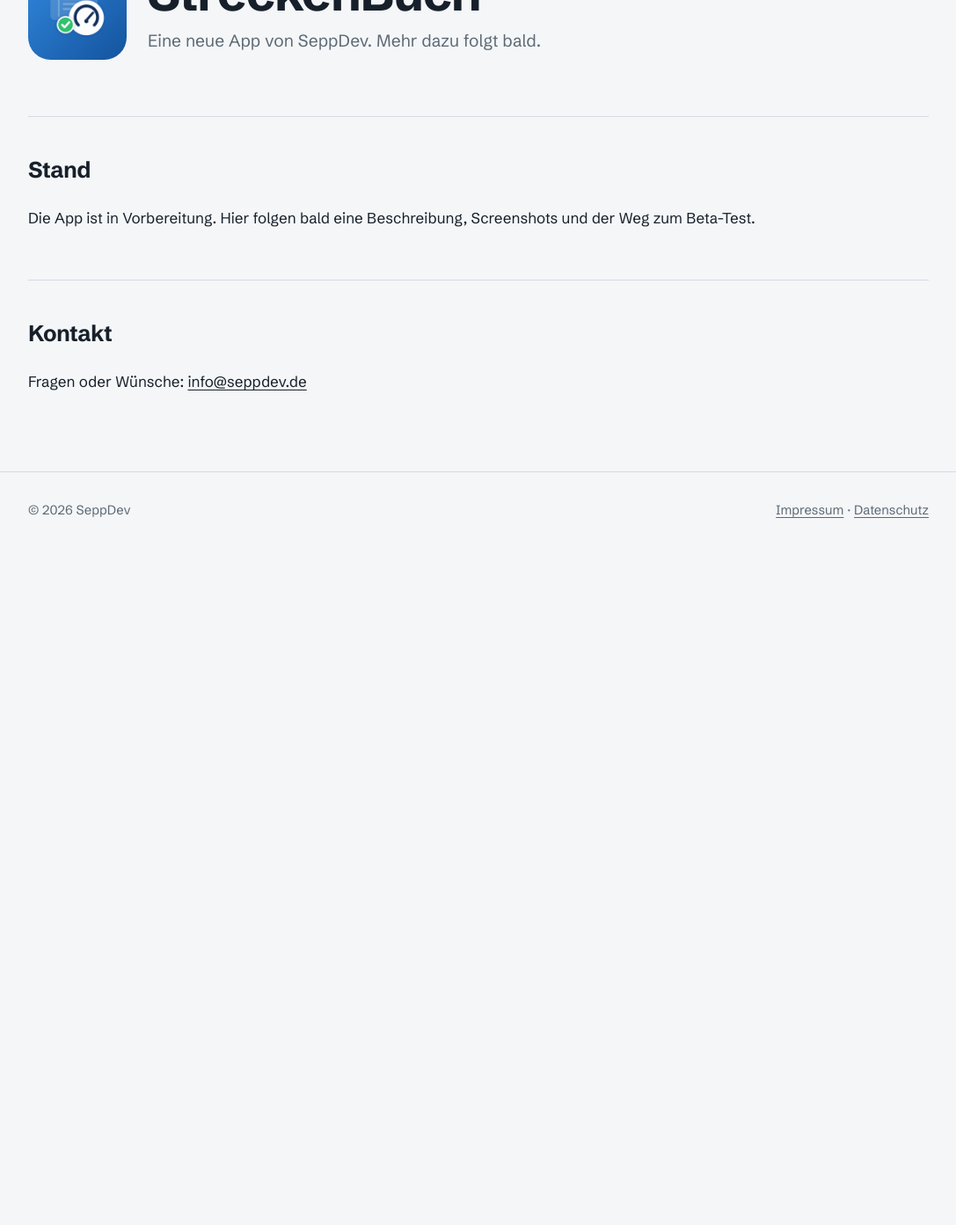
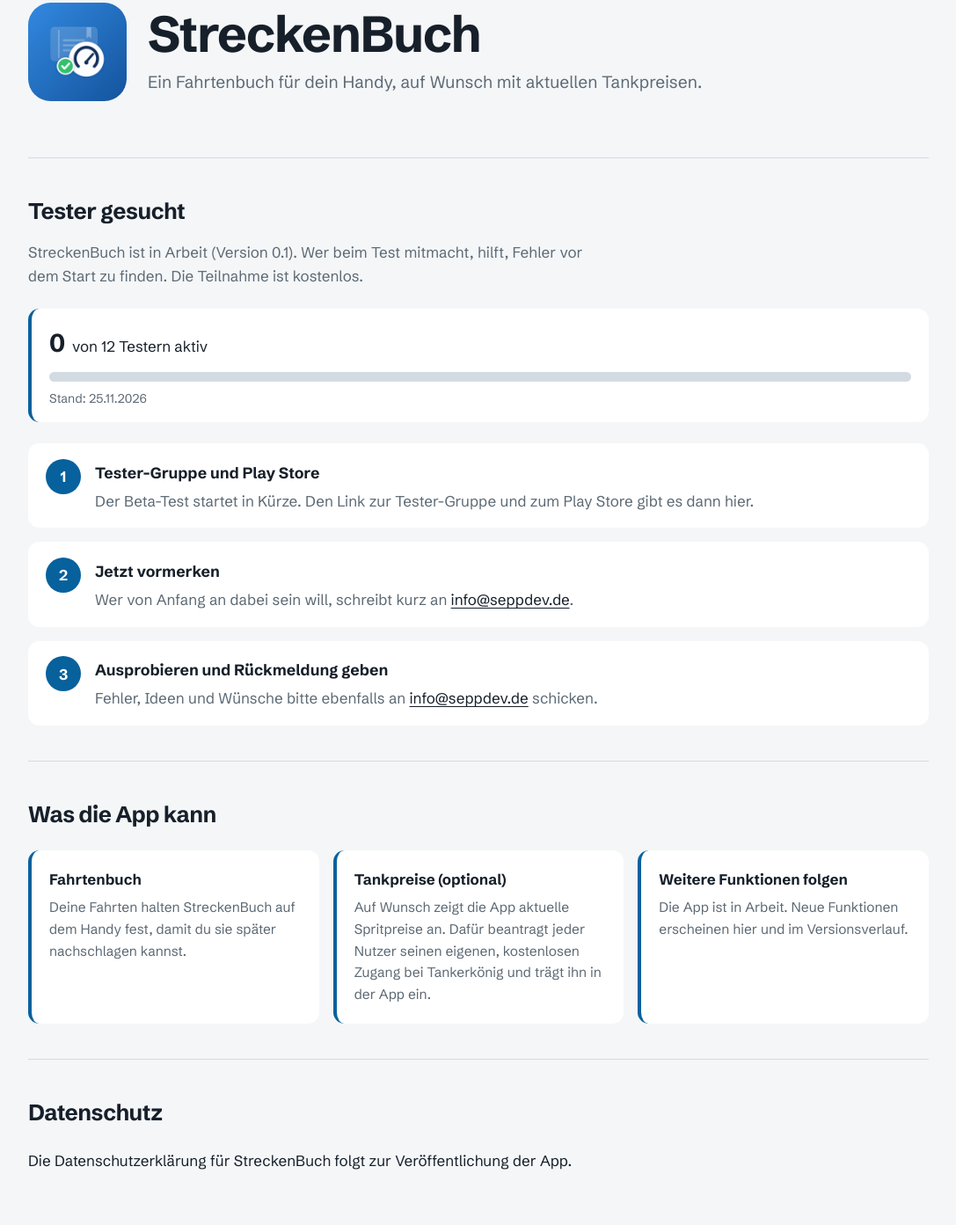
Before and after one commit to SeppelNet/seppdev, a plain HTML site: page streckenbuch/index.html in a window 1280 px wide. Shown: the part 181-1574 px from the top of the page at 88% size, without its empty margins (96-1183 px from the left). Before the commit the page ends 806 px from the top, so only its background shows below. Drawn offline with Linux system fonts and the light colour scheme.

Commit message:
StreckenBuch: Seite mit Testerzähler und Versionsverlauf wie Einsatzbuch
Co-Authored-By: Claude Sonnet 5.5 <noreply@anthropic.com>
Claude-Session: https://claude.ai/code/session_01E1K343hC54woJrBqTKYrLa

```diff
--- a/streckenbuch/index.html
+++ b/streckenbuch/index.html
@@ -3,8 +3,8 @@
 <head>
   <meta charset="utf-8">
   <meta name="viewport" content="width=device-width, initial-scale=1">
-  <title>StreckenBuch – SeppDev</title>
-  <meta name="description" content="StreckenBuch: Neue Android-App von SeppDev. In Vorbereitung.">
+  <title>StreckenBuch – Beta-Test – SeppDev</title>
+  <meta name="description" content="StreckenBuch: Fahrtenbuch-App für Android, optional mit Tankpreisen. In Arbeit, Tester gesucht.">
   <link rel="preconnect" href="https://fonts.googleapis.com">
   <link rel="preconnect" href="https://fonts.gstatic.com" crossorigin>
   <link href="https://fonts.googleapis.com/css2?family=Schibsted+Grotesk:wght@400;600;700&display=swap" rel="stylesheet">
@@ -13,9 +13,17 @@
 </head>
 <body>
 
+<div class="beta-bar">
+  <div class="wrap">
+    <span><strong>In Arbeit:</strong> StreckenBuch ist noch in Entwicklung.</span>
+    <a href="#testen">Als Tester vormerken</a>
+  </div>
+</div>
+
 <header class="wrap site-head">
   <a class="brand" href="../">SeppDev</a>
   <nav class="site-nav" aria-label="Hauptmenü">
+    <a href="versionen.html">Versionen</a>
     <a href="../einsatzbuch/">Einsatzbuch</a>
     <a href="../#kontakt">Kontakt</a>
     <a href="../einstellungen.html">Einstellungen</a>
@@ -23,23 +31,68 @@
 </header>
 
 <main class="wrap">
+
   <div class="app-head">
     <img class="app-icon" src="icon.png" width="112" height="112" alt="StreckenBuch-Icon">
     <div>
       <h1>StreckenBuch</h1>
-      <p class="lede">Eine neue App von SeppDev. Mehr dazu folgt bald.</p>
+      <p class="lede">Ein Fahrtenbuch für dein Handy, auf Wunsch mit aktuellen Tankpreisen.</p>
     </div>
   </div>
 
-  <section>
-    <h2>Stand</h2>
-    <p>Die App ist in Vorbereitung. Hier folgen bald eine Beschreibung, Screenshots und der Weg zum Beta-Test.</p>
+  <section id="testen" aria-labelledby="testen-titel">
+    <h2 id="testen-titel">Tester gesucht</h2>
+    <p class="section-lede">StreckenBuch ist in Arbeit (Version 0.1). Wer beim Test mitmacht, hilft, Fehler vor dem Start zu finden. Die Teilnahme ist kostenlos.</p>
+    <div id="testers" class="tester-count" hidden>
+      <p class="tester-line"><strong id="testers-num"></strong> <span id="testers-text"></span></p>
+      <div class="bar" role="progressbar" aria-valuemin="0" aria-valuenow="0" aria-valuemax="0" aria-label="Aktive Tester"><span id="testers-fill"></span></div>
+      <p class="tester-stand" id="testers-stand"></p>
+    </div>
+    <ol class="steps">
+      <li>
+        <div>
+          <h3>Tester-Gruppe und Play Store</h3>
+          <p>Der Beta-Test startet in Kürze. Den Link zur Tester-Gruppe und zum Play Store gibt es dann hier.</p>
+        </div>
+      </li>
+      <li>
+        <div>
+          <h3>Jetzt vormerken</h3>
+          <p>Wer von Anfang an dabei sein will, schreibt kurz an <a href="mailto:info@seppdev.de">info@seppdev.de</a>.</p>
+        </div>
+      </li>
+      <li>
+        <div>
+          <h3>Ausprobieren und Rückmeldung geben</h3>
+          <p>Fehler, Ideen und Wünsche bitte ebenfalls an <a href="mailto:info@seppdev.de">info@seppdev.de</a> schicken.</p>
+        </div>
+      </li>
+    </ol>
   </section>
 
-  <section id="kontakt">
-    <h2>Kontakt</h2>
-    <p>Fragen oder Wünsche: <a href="mailto:info@seppdev.de">info@seppdev.de</a></p>
+  <section aria-labelledby="funktionen-titel">
+    <h2 id="funktionen-titel">Was die App kann</h2>
+    <div class="feature-grid">
+      <article class="feature">
+        <h3>Fahrtenbuch</h3>
+        <p>Deine Fahrten halten StreckenBuch auf dem Handy fest, damit du sie später nachschlagen kannst.</p>
+      </article>
+      <article class="feature">
+        <h3>Tankpreise (optional)</h3>
+        <p>Auf Wunsch zeigt die App aktuelle Spritpreise an. Dafür beantragt jeder Nutzer seinen eigenen, kostenlosen Zugang bei Tankerkönig und trägt ihn in der App ein.</p>
+      </article>
+      <article class="feature">
+        <h3>Weitere Funktionen folgen</h3>
+        <p>Die App ist in Arbeit. Neue Funktionen erscheinen hier und im Versionsverlauf.</p>
+      </article>
+    </div>
   </section>
+
+  <section aria-labelledby="daten-titel">
+    <h2 id="daten-titel">Datenschutz</h2>
+    <p>Die Datenschutzerklärung für StreckenBuch folgt zur Veröffentlichung der App.</p>
+  </section>
+
 </main>
 
 <footer class="site-foot">
@@ -49,5 +102,30 @@
   </div>
 </footer>
 
+<script>
+(function () {
+  var box = document.getElementById('testers');
+  if (!box || !window.fetch) return;
+  fetch('testers.json', { cache: 'no-cache' }).then(function (r) { return r.json(); }).then(function (d) {
+    var a = d.aktiv, z = d.ziel;
+    if (typeof a !== 'number' || a < 0) return;
+    document.getElementById('testers-num').textContent = a;
+    var done = typeof z === 'number' && z > 0 && a >= z;
+    document.getElementById('testers-text').textContent = !z ? (a === 1 ? 'aktiver Tester' : 'aktive Tester')
+      : done ? 'aktive Tester. Das Ziel von ' + z + ' ist erreicht, danke! Weitere sind willkommen.'
+      : 'von ' + z + ' Testern aktiv';
+    var bar = box.querySelector('.bar');
+    if (z > 0) {
+      bar.setAttribute('aria-valuenow', Math.min(a, z)); bar.setAttribute('aria-valuemax', z);
+      document.getElementById('testers-fill').style.width = Math.min(100, Math.round(a / z * 100)) + '%';
+    } else { bar.hidden = true; }
+    if (d.stand) {
+      var dt = new Date(d.stand);
+      document.getElementById('testers-stand').textContent = 'Stand: ' + (isNaN(dt) ? d.stand : dt.toLocaleDateString('de-DE'));
+    }
+    box.hidden = false;
+  }).catch(function () {});
+})();
+</script>
 </body>
 </html>
--- /dev/null
+++ b/streckenbuch/testers.json
@@ -0,0 +1 @@
+{"aktiv": 0, "ziel": 12, "stand": "2026-11-25"}
```
Also changed, not shown: streckenbuch/versionen.html (added, +77 -0 lines).
